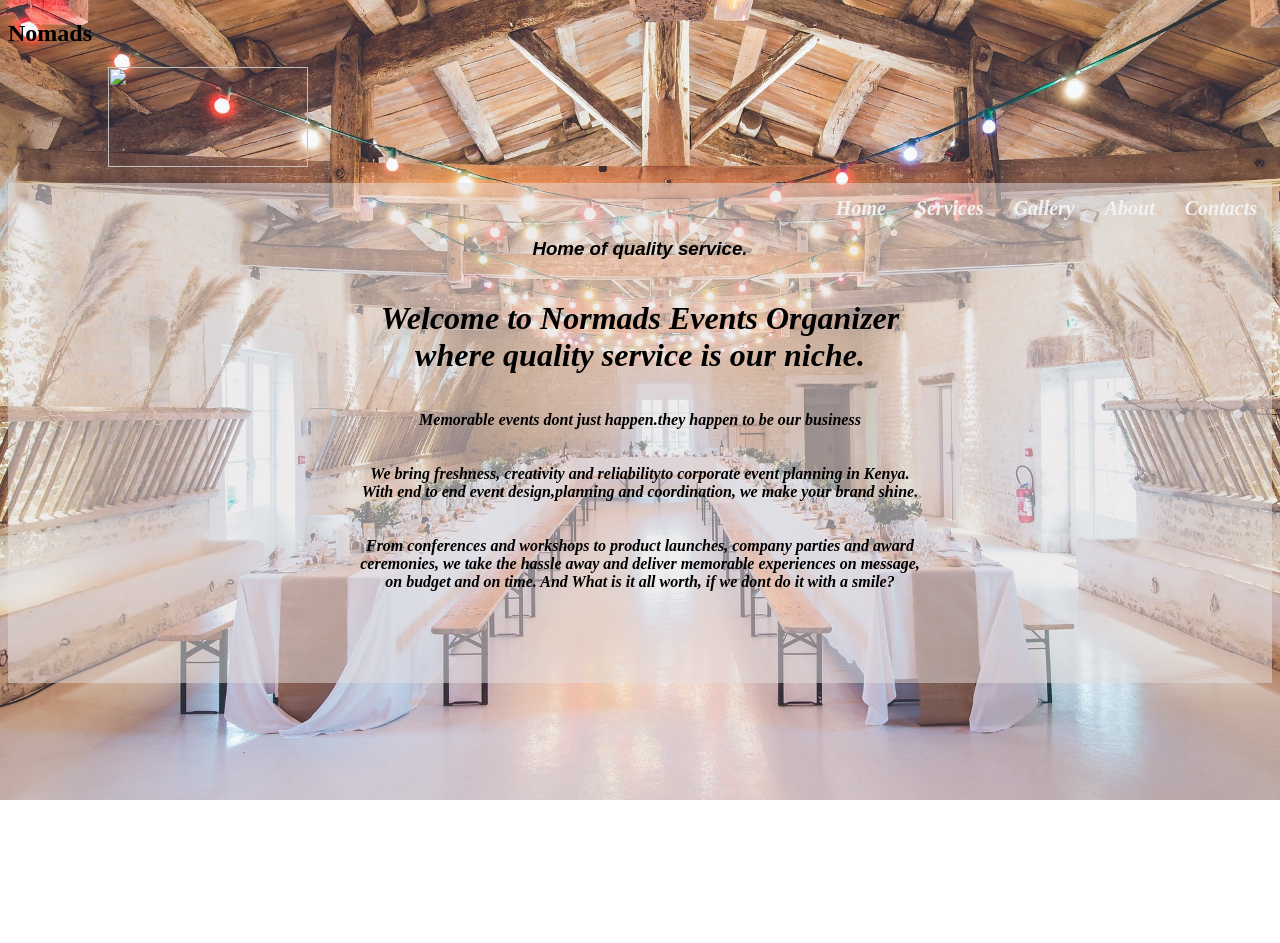
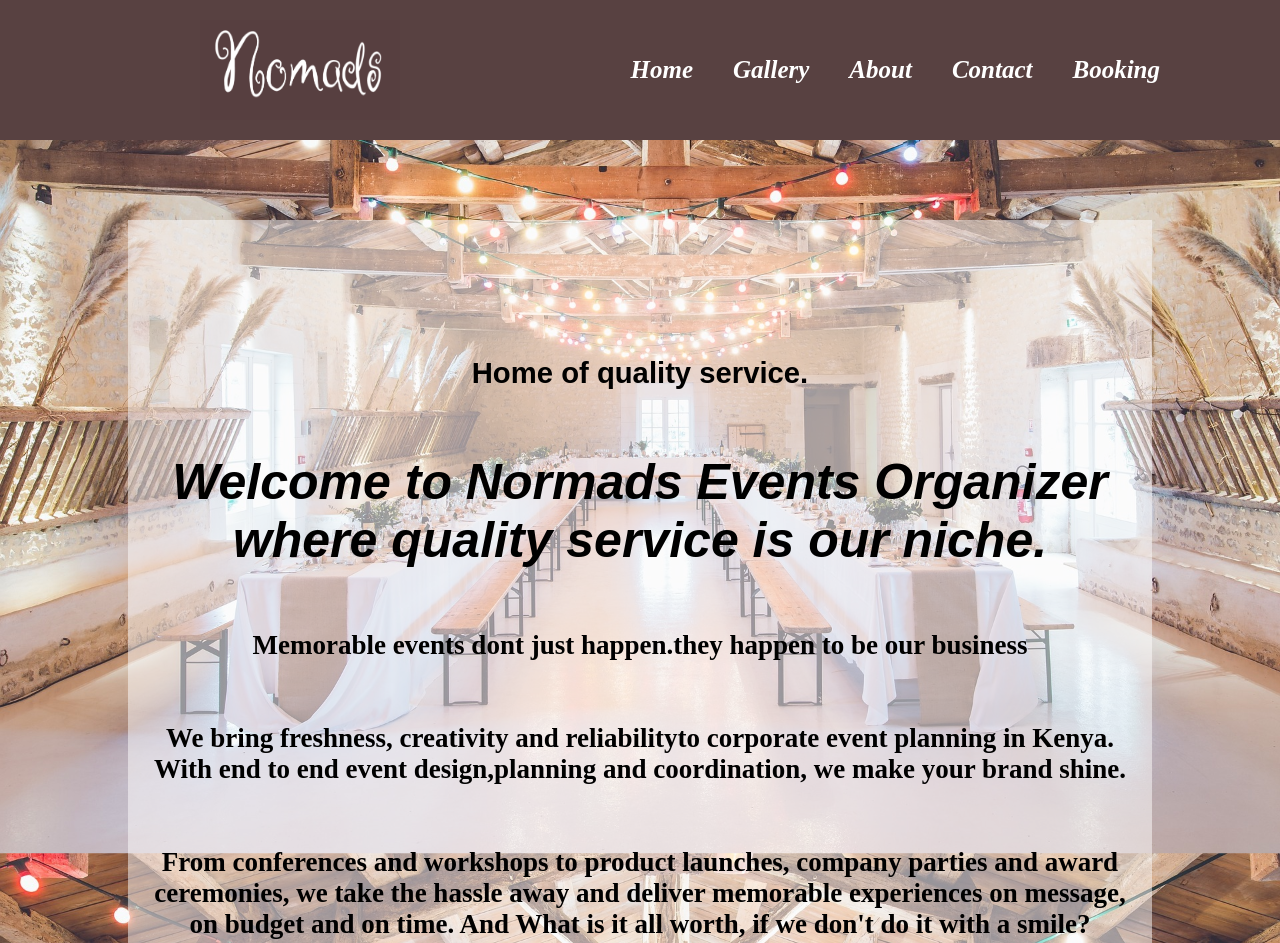
Before and after one commit to Faihope/Event-organizer, a plain HTML site: page home.html in a window 1280 px wide. Shown: the top 943 px of the page. Before the commit the page ends 800 px from the top, so only its background shows below. Drawn offline with Linux system fonts and the light colour scheme.

Commit message:
Change layouts

```diff
--- a/gallery.css
+++ b/gallery.css
@@ -1,45 +1,70 @@
-
+body{
+    margin: 0 auto;
+    display: flex;
+    min-height: 100vh;
+    flex-direction: column;
+    background-color: rgba(112, 62, 62, 0.5);
+    font-size: 20px;
+}
 *{
-  box-sizing: border-box;
+    box-sizing: border-box;
+  }
+.overlay{
+    position: relative;
+    top: 0;
+    left: 0;
+    width: 100%;
+    height: 100%;
+    background-color: rgba(163, 160, 160, 0.5);
+    flex: 1;
 }
-body{
-    margin: 0;
-    background: #C6A1A1;
+header{
+    background-color: #584141;
+    text-align: center;
+    overflow: hidden;
+    color: white;
+    margin-bottom: 80px;
+    text-align: center;
+    padding: 20px;
+    padding-left: 100px;
+    padding-right: 100px;
+}
+footer{
+    text-align: center;
+    font-size: 15px;
+    color: white;
+    background-color:#584141;
+    padding: 30px;
+    overflow: hidden;
+    height: 80px;
+}
+input{
+    border:none;
+    border-bottom: 1px solid;
+    padding: 30px 3px;
+    width: 100%;
+    outline: none;
+    background:none;
 }
 nav{
-  background-color: #594848;
-  width: 100%;
-  overflow: auto;
-
+    display: flex;
+    float: right;
 }
-
-ul{
-    margin: 0;
-    padding: 0;
-    list-style: none;
-
-
+a{
+    color: white;
+    text-decoration: none;
+    padding: 20px;
 }
-li{
-float: right;
-font-style: italic;
-
+a:hover{
+    color: red;
 }
-nav a{
-    width: 120px;
-    display: block;
-    text-decoration: none;
-    text-align: center;
-    background: #594848;
-    font-size: 17px;
-    color: white;
-    font-family: Arial;
-    margin-top: 0px;
-
-}
-nav a:hover{
-    background: white;
-    color: black;
+.navdiv{
+    align-items: center;
+    display: flex;
+    justify-content: space-between;
+    margin-left: 100px;
+    font-size: 25px;
+    font-style: italic;
 }
 .container{
     max-width: 1200px;
@@ -61,29 +86,6 @@ nav a:hover{
    padding: 15 px;
    text-align: center;
 }
-h1{
-    color: white;
-    text-align: center;
-
-
-
-
-}
-
-footer{
-    background: #584141;
-    padding: 20px;
-    font-size: 17px;
-    font-weight: bold;
-    text-align: center;
-    color: white;
-    font-family: Arial;
-}
 .gallery:hover{
     opacity: 0.5;
 }
-h2{
-    text-align: center;
-    color: white;
-
-}
--- a/home.css
+++ b/home.css
@@ -1,57 +1,51 @@
-.nav {
-    background-color: #584141;
+body{
+  background: url('events-2609526_1920.jpg') no-repeat fixed 100% 100%;
+  background-repeat: no-repeat;
+  background-size: cover;
+  margin: 0 auto;
   display: flex;
-    justify-content: space-between;
-    overflow: auto;
-    margin: 0 auto;
-
+  min-height: 100vh;
+  flex-direction: column;
+  background-color: rgba(163, 160, 160, 0.5);
+  font-size: 20px;
 }
-nav{
-    float: right;
-    margin-top:  25px;
-
-
-}
-.topnav a {
-    float:right;
-    color: #f2f2f2;
-    text-align: center;
-    padding: 14px 15px;
-    font-size: 20px;
-    font-style: italic;
-    text-decoration: none;
-
-
-
-  }
-  .topnav a:hover {
-    background-color: rgb(248, 242, 242);
-    color: rgb(27, 10, 10);
-  }
-  .topnav a.active {
-
-
-  }
-  body{
-      background-image:url(./events-2609526_1920.jpg);
-      background-repeat:no-repeat;
-      background-size: cover;
-  }
-  #overlay {
+.main_div{
   position: relative;
   top: 0;
   bottom: 0;
   width: 100%;
   height: 500px;
   margin: 0 auto;
-    background-color: rgba(230, 224, 224, 0.5);
   flex: 1;
   text-align: center;
   font-weight: 700;
-    font-style: italic;
-
 }
-
+.over_lay {
+  position: relative;
+  top: 0;
+  bottom: 0;
+  width: 80%;
+  height: 800px;
+  margin: 0 auto;
+  background-color: rgba(255, 253, 253, 0.5);
+  flex: 1;
+  text-align: center;
+  font-weight: 700;
+  font-size: 25px;
+  margin-bottom: 70px;
+  padding-top: 50px;
+}
+header{
+  background-color: #584141;
+  text-align: center;
+  overflow: hidden;
+  color: white;
+  margin-bottom: 80px;
+  text-align: center;
+  padding: 20px;
+  padding-left: 100px;
+  padding-right: 100px;
+}
 #niche{
   display: flex;
   justify-content: center;
@@ -59,6 +53,7 @@ nav{
   font-family: 'Rochester';
   font-style: italic;
   font-weight: 400;
+  text-align: center;
 }
 #opennote{
   display: flex;
@@ -66,43 +61,56 @@ nav{
   align-items: center;
   font-family: 'quando';
   color: black;
-  }
-  footer{
-    display: flex;
-  justify-content: center;
-  align-items: center;
+  font-size: 27px;
 }
 #topnote{
   font-family: sans-serif;
-  }
-  .logo{
-      display: flex;
-      justify-content: space-between;
-      margin-left: 100px;
-      font-size: medium;
-      font-style: italic;
-  }
-  .footer {
-    position: fixed;
-    left: 0;
-    bottom: 0;
-    width: 100%;
-    background-color:#584141;
-    color: white;
-    text-align: center;
 }
 .container {
   position: relative;
   max-width: 800px;
   margin: 0 auto;
 }
-
 .container .topnote {
   position: absolute;
   bottom: 0;
   background: rgb(0, 0, 0);
   background: rgba(0, 0, 0, 0.5);
-    color: #f1f1f1;
+  color: #F1F1F1;
   width: 100%;
   padding: 20px;
 }
+h1{
+  font-family: fantasy;
+  text-align: left;
+  float: left;
+}
+footer{
+  text-align: center;
+  font-size: 15px;
+  color: white;
+  background-color:#584141;
+  padding: 30px;
+  overflow: hidden;
+  height: 80px;
+}
+nav{
+  display: flex;
+  float: right;
+}
+a{
+  color: white;
+  text-decoration: none;
+  padding: 20px;
+}
+a:hover{
+  color: red;
+}
+.navdiv{
+  align-items: center;
+  display: flex;
+  justify-content: space-between;
+  margin-left: 100px;
+  font-size: 25px;
+  font-style: italic;
+}
--- a/home.html
+++ b/home.html
@@ -6,33 +6,47 @@
     <meta name="viewport" content="width=device-width, initial-scale=1.0">
     <title>Normads Events.</title>
     <link rel="stylesheet" href="home.css">
-
 </head>
 <body>
-    <div class="topnav">
-    <h2>Nomads</h2>
-    <p class="logo"><img src="./images/nomads.png" style="height: 100px; width: 200px;" height: 100px; alt=""></p>
-    <div id="overlay">
-        <a href="contact.html">Contacts</a>
-        <a href="index.html">About</a>
-        <a href="gallery.html">Gallery</a>
-        <a href="index.html">Services</a>
-        <a class="active" href="home.html">Home</a>
+    <div class="main_div">
+        <header>
+            <div class="navdiv">
+                <img src="nomads.png" style="height: 100px; width: 200px;" height: 100px; alt="">
+                <div class="nav">
+                    <nav>
+                        <a href="home.html"> Home </a>
+                        <a href="gallery.html"> Gallery </a>
+                        <a href="index.html"> About </a>
+                        <a href="contact.html"> Contact </a>
+                        <a href="booknow.html"> Booking </a>
+                    </nav>
+                </div>
+            </div>
+        </header>
+        <div class="over_lay">
         <div id="topnote">
             </br>
             </br>
             <h3>Home of quality service.</h3>
         </div>
         <div id="niche">
-        <h1>Welcome to Normads Events Organizer</br>where quality service is our niche.</h1>
+            <h1 style="text-align: center;">Welcome to Normads Events Organizer</br>where quality service is our niche.
+            </h1>
         </div>
         <div id="opennote">
             <p>Memorable events dont just happen.they happen to be our business</br>
                 </br>
-    </br>We bring freshness, creativity and reliabilityto corporate event planning in Kenya.</br>With end to end event design,planning and coordination, we make your brand shine.</br>
+                </br>We bring freshness, creativity and reliabilityto corporate event planning in Kenya.</br>With end to
+                end event design,planning and coordination, we make your brand shine.</br>
                 </br>
                 </br>From conferences and workshops to product launches, company parties and award</br>
-         ceremonies, we take the hassle away and deliver memorable experiences on message,</br>on budget and on time. And What is it all worth, if we dont do it with a smile? </p>
+                ceremonies, we take the hassle away and deliver memorable experiences on message,</br>on budget and on
+                time. And What is it all worth, if we don't do it with a smile? </p>
         </div>
         </div>
     </div>
+    <footer>
+        <p>Copyright@ Nomads - 2021. All Rights Reserved</p>
+    </footer>
+</body>
+</html>
--- a/style.css
+++ b/style.css
@@ -1,188 +1,16 @@
-.body{
-    background-image: url("./container.jpg");
+body {
+    background: url('events-2609526_1920.jpg') no-repeat fixed 100% 100%;
     background-repeat: no-repeat;
-    position: relative;
-    height: 100%;
-    width: 100%;
+    background-size: cover;
     margin: 0 auto;
-    padding-top: 2px;
-}
-header{
-    background-color: #584141;
-}
-#logo{
-float: left;
-padding-top: 2px;
-height: 20px;
-}
-.navh{
- background-color: rgb(87, 52, 26);
- height: 70px;
- width: 100% ;
- margin-top: auto;
- margin-bottom: 5px;
- padding-left: 50px;
-
-}
-/* a{
-    color: white;
-    text-decoration: none;
-    padding: 5px;
-
-} */
-nav{
     display: flex;
-    float: right;
-    /* flex-direction: row;
-    margin: 20px;
-    margin-right: 300px; */
-}
-.nomads{
-    flex-direction: right;
-}
-.navbars{
-    display: flex;
-    flex-direction: right;
-    float: right;
-    height: 20px;
-
-}
-.overlay{
-    position: relative;
-    top: 0;
-    bottom: 0;
-    width: 80%;
-    height: 800px;
-    margin: 0 auto;
-    background-color: rgba(194, 189, 189, 0.5);
-    flex: 1;
-    text-align: center;
-    font-weight: 700;
-}
-.overlay1{
-    position: relative;
-    top: 0;
-    left: 0;
-    width: 100%;
-    height: 100%;
+    min-height: 100vh;
+    flex-direction: column;
     background-color: rgba(163, 160, 160, 0.5);
-    flex: 1;
-}
-/* .footer{
-    position: fixed;
-    left: 0;
-    bottom: 0;
-    width: 100%;
-  color: white;
-    text-align: center;
-
-} */
-h1{
-    color: black;
-    padding: 40px;
-}
-/* *{
-  box-sizing: border-box;
-}
-body{
-    margin: 0;
-    background: #C6A1A1;
-} */
-/* nav{
-  background-color: #594848;
-  width: 100%;
-  overflow: auto;
-
-} */
-
-/* ul{
-    margin: 0;
-    padding: 0;
-    list-style: none;
-
-}
-li{
-float: right;
-} */
-/* nav a{
-    width: 120px;
-    display: block;
-    text-decoration: none;
-    text-align: center;
-    background: #594848;
-    font-size: 17px;
-    color: white;
-    padding: 20px 10px;
-    font-family: Arial;
-
-} */
-/* nav a:hover{
-    background: lightblue;
-    color: black;
-} */
-.container{
-    max-width: 1200px;
-    margin: auto;
-    overflow: auto;
-    background: #f2f2f2;
-/* }
-.gallery{
-    margin: 5px;
-    border: 1px solid #ccc;
-    float: left;
-    width: 390px;
-}
-.gallery img{
-    width: 100%;
-    height: auto;
-}
-.description{
-   padding: 15 px;
-   text-align: center; */
-}
-h1{
-    color: white;
-    text-align: center;
-
-
-}
-footer{
-    text-align: center;
-    font-size: 15px;
-    color: white;
-    background-color:#584141;
-    padding: 30px;
-    overflow: hidden;
-    height: 80px;
-
-}
-.navdiv{
-    align-items: center;
-    display: flex;
-    justify-content: space-between;
-    margin-left: 100px;
-    font-size: 25px;
-    font-style: italic;
-}
-a{
-    color: white;
-    text-decoration: none;
-    padding: 20px;
-}
-a:hover{
-    color: red;
+    font-size: 20px;
 }
 
-.overlay{
-    position: relative;
-    top: 0;
-    left: 0;
-    width: 100%;
-    height: 100%;
-    background-color: rgba(163, 160, 160, 0.5);
-    flex: 1;
-}
-header{
+header {
     background-color: #584141;
     text-align: center;
     overflow: hidden;
@@ -192,31 +20,59 @@ header{
     padding: 20px;
     padding-left: 100px;
     padding-right: 100px;
+}
 
+.overlay {
+    position: relative;
+    top: 0;
+    bottom: 0;
+    width: 80%;
+    height: 800px;
+    margin: 0 auto;
+    background-color: rgba(255, 253, 253, 0.5);
+    flex: 1;
+    text-align: center;
+    font-weight: 700;
+    font-size: 25px;
+    margin-bottom: 70px;
+    padding-top: 50px;
 }
-/* footer{
+
+.overlay2 {
+    position: relative;
+    top: 0;
+    left: 0;
+    width: 100%;
+    height: 100%;
+    flex: 1;
+}
+
+footer {
     text-align: center;
     font-size: 15px;
     color: white;
-    background-color:#584141;
+    background-color: #584141;
     padding: 30px;
     overflow: hidden;
     height: 80px;
-} */
+}
 
-nav{
+nav {
     display: flex;
     float: right;
 }
-a{
+
+a {
     color: white;
     text-decoration: none;
     padding: 20px;
 }
-a:hover{
+
+a:hover {
     color: red;
 }
-.navdiv{
+
+.navdiv {
     align-items: center;
     display: flex;
     justify-content: space-between;
```
Also changed, not shown: booknow.html (+1 -1 lines), contact.html (+2 -2 lines), gallery.html (+19 -23 lines), index.html (+10 -6 lines). Lines whose indentation alone changed are shown as unchanged.
